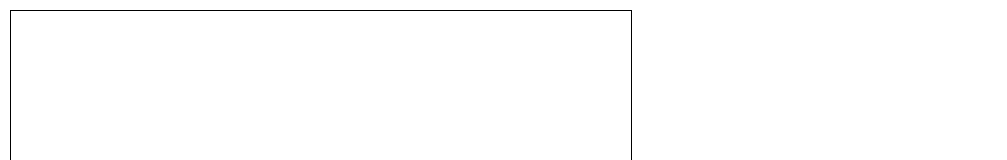
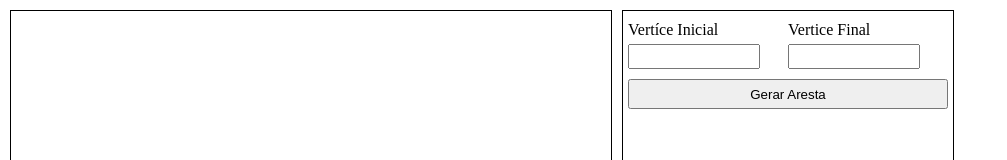
Before and after one commit to sidneiali/api-5periodo, a plain HTML site: page index.html in a window 1280 px wide. Shown: the top 160 px of the page, without its empty margins (0-1007 px from the left). Drawn offline with Linux system fonts and the light colour scheme.

Commit message:
feat: insert edge

```diff
--- a/index.html
+++ b/index.html
@@ -9,7 +9,32 @@
 </head>
 <body>
   <div class="container">
-    <canvas id="screen"></canvas>
+    <div class="content">
+      <canvas id="screen"></canvas>
+      <div id="options">
+        <div id="edge">
+          <div id="content-edge">
+            <label for="firstValue">Vertíce Inicial</label>
+            <input type="text" name="firtValue" id="firtValue">
+          </div>
+
+          <div id="content-edge">
+            <label for="finalValue">Vertice Final</label>
+            <input type="text" name="finalValue" id="finalValue">
+          </div>
+        </div>
+        <button id="edgeButton" type="submit" onclick="generateEdge()">Gerar Aresta</button>
+      </div>
+    </div>
   </div>
+
+  <script>
+    const firtValue = document.querySelector('#firtValue');
+    const finalValue = document.querySelector('#finalValue');
+
+    function generateEdge() {
+      generateLine(context, firtValue.value, finalValue.value);
+    }
+  </script>
 </body>
 </html>
--- a/script.js
+++ b/script.js
@@ -1,9 +1,10 @@
 const radius = 20;
 const alphabet = 'abcdefghijklmnopqrstuvwxyz';
-const data = [];
+const dataCyrcle = [];
+const dataLine = [];
 
 var context;
-var count = 0;
+var countCyrcle = 0;
 
 document.addEventListener('DOMContentLoaded', () => {
   const letter = alphabet.split('');
@@ -33,12 +34,12 @@ document.addEventListener('DOMContentLoaded', () => {
 
     generateCyrcle(context, clientClick.x, clientClick.y, radius, letter);
 
-    console.log(data);
+    console.log(dataCyrcle);
   }, true);
 });
 
 const generateCyrcle = (context, positionX, positionY, radiusCyrcle, letter) => {
-  if (!letter[count]) {
+  if (!letter[countCyrcle]) {
     alert('Fim de caracteres');
     return;
   }
@@ -46,22 +47,45 @@ const generateCyrcle = (context, positionX, positionY, radiusCyrcle, letter) =>
   context.beginPath();
   context.imageSmoothingEnabled = true;
   context.arc(positionX - radiusCyrcle, positionY - radiusCyrcle, radiusCyrcle, 0, 2  * Math.PI);
-  letter && context.strokeText(letter[count], positionX - radiusCyrcle, positionY - radiusCyrcle);
+  letter && context.strokeText(letter[countCyrcle], positionX - radiusCyrcle, positionY - radiusCyrcle);
   context.stroke();
 
-  const dataCyrcle = {
-    letter: letter[count],
+  const objectCyrcle = {
+    letter: letter[countCyrcle],
     x: positionX,
-    y: positionX,
+    y: positionY,
   }
 
-  data.push(dataCyrcle);
+  dataCyrcle.push(objectCyrcle);
 
-  count++;
+  countCyrcle++;
 };
+
+const generateLine = (context, startingPosition, finalPosition) => {
+  const initialIndex = dataCyrcle.findIndex(cyrcle =>
+    cyrcle.letter === startingPosition);
+
+  const finalIndex = dataCyrcle.findIndex(cyrcle =>
+    cyrcle.letter === finalPosition);
+
+  if ( initialIndex >= 0 && finalIndex >= 0 && initialIndex !== finalIndex ) {
+    context.beginPath();
+    context.moveTo(dataCyrcle[initialIndex].x - radius, dataCyrcle[initialIndex].y - radius);
+    context.lineTo(dataCyrcle[finalIndex].x - radius, dataCyrcle[finalIndex].y - radius);
+    context.stroke();
+
+    const objectLine = {
+      start: dataCyrcle[initialIndex].letter,
+      final: dataCyrcle[finalIndex].letter,
+    }
+
+    dataLine.push(objectLine);
+  }
+  console.log(dataLine);
+}
 
 const clearCanvas = () => {
   context.clearRect(0, 0, screen.width, screen.height);
-  data.length = 0;
-  count = 0;
+  dataCyrcle.length = 0;
+  countCyrcle = 0;
 }
--- a/style.css
+++ b/style.css
@@ -4,14 +4,56 @@
 }
 
 body {
+  min-height: 100vh;
   padding: 10px;
 }
 
- #screen {
-   width: 620px;
-   height: 620px;
+.content {
+  display: flex;
+}
+
+#screen, #options {
+  display: block;
+
+  width: 600px;
+  height: 600px;
 
   border: 1px solid;
+  margin: 0 10px 10px 0;
+}
+
+#options {
+  width: 320px;
+  height: auto;
+  padding: 5px;
+
+  display: flex;
+  flex-direction: column;
+}
+
+#options #edge {
+  display: flex;
+}
+
+#options #edge #content-edge {
+  flex: 1;
+  width: 100%;
+  padding: 5px 0;
+}
+
+#options #edge #content-edge label{
+  font-size: 16px;
+}
+
+#options #edge #content-edge label,
+#options #edge #content-edge input {
+  margin: 5px 0;
+  width: 80%;
+  height: 21px;
+}
+
+#options #edgeButton {
+  height: 30px;
 }
 
 #screen:hover {
```
Lines whose indentation alone changed are shown as unchanged.
